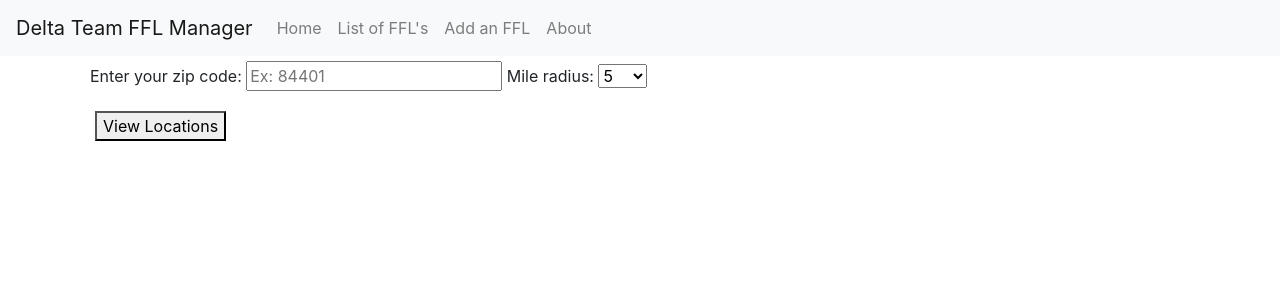
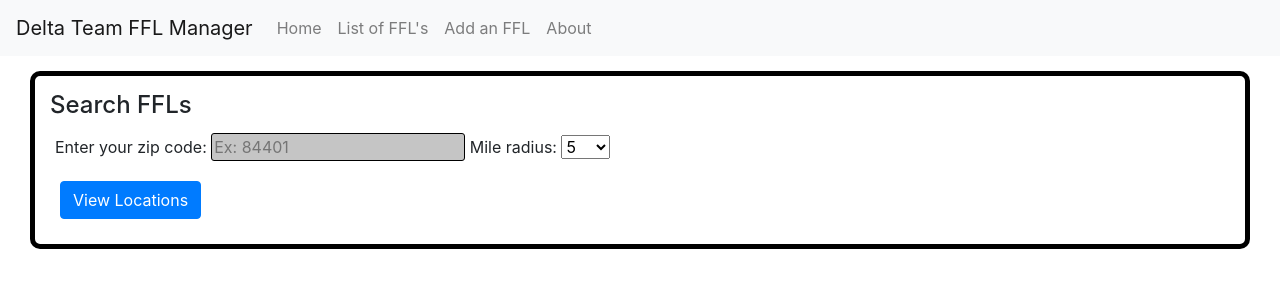
Before and after one commit to danielkhodge/preferred-list-manager, an Angular app: page /ffl-list in a window 1280 px wide. Shown: the top 300 px of the page. Built offline with nearby package versions, Linux system fonts and the light colour scheme.

Commit message:
Saving changes before more major changes

```diff
--- a/src/app/app.component.html
+++ b/src/app/app.component.html
@@ -19,6 +19,6 @@
     </li>
   </ul>
 </nav>
-<div class="container">
+<div class="container-fluid">
   <router-outlet></router-outlet>
 </div>
--- a/src/app/ffl-list/ffl-list.component.css
+++ b/src/app/ffl-list/ffl-list.component.css
@@ -1,8 +1,14 @@
-#color {
-    margin: 10px;
-    background-color: rgb(233, 233, 221);
+.operation {
+    border: 5px solid black;
+    border-radius: 10px;
+    margin: 15px;
+    padding: 15px;
+  }
+
+  input {
+    /* margin: 20px; */
+    background-color: rgb(197, 197, 197);
+    border: 1px solid black;
+    border-radius: 3px;
+    /* max-width: fit-content; */
 }
-
-td {
-    padding: 10px;
-}
--- a/src/app/ffl-list/ffl-list.component.html
+++ b/src/app/ffl-list/ffl-list.component.html
@@ -1,4 +1,6 @@
 <form name="listFFLsForm">
+  <div class="operation">
+    <h4>Search FFLs</h4>
     <div style="padding: 5px; padding-bottom: 10px;">
       Enter your zip code:
       <input type="double" [(ngModel)]="zip" placeholder="Ex: 84401" name="zip"/> Mile
@@ -13,20 +15,31 @@
       </select>
     </div>
     <div>
-    <button style="margin: 10px;" (click)="search()">View Locations</button>
+      <button class="btn btn-primary" style="margin: 10px;" (click)="search()">View Locations</button>
     </div>
-
-  <table *ngIf="arrFfls && arrFfls.length > 0">
+  </div>
+  <div class="table-responsive">
+  <table *ngIf="arrFfls && arrFfls.length > 0" class="table table-hover">
+    <thead class="thead-dark">
+      <tr>
+        <th scope="col">License</th>
+        <th scope="col">Name</th>
+        <th scope="col">Business</th>
+        <th scope="col">Street</th>
+        <th scope="col">City, State Zip</th>
+        <th scope="col">Phone</th>
+        <th>...</th>
+      </tr>
+    </thead>
     <tr *ngFor="let ffl of arrFfls">
-      <td id="color">{{ffl.license_number}}</td>
+      <td>{{ffl.license_number}}</td>
       <td>{{ffl.license_name}}</td>
-      <td id="color">{{ffl.business_name}}</td>
+      <td>{{ffl.business_name}}</td>
       <td>{{ffl.premise_street}}</td>
-      <td id="color">{{ffl.premise_city}}</td>
-      <td>{{ffl.premise_state}}</td>
-      <td id="color">{{ffl.premise_zip_code}}</td>
+      <td>{{ffl.premise_city}}, {{ffl.premise_state}} {{ffl.premise_zip_code}}</td>
       <td>{{ffl.voice_phone}}</td>
       <td><button class="btn btn-primary" (click)= "removeFfl(ffl.license_number)">Remove</button></td>
     </tr>
   </table>
+</div>
 </form>
--- a/src/app/ffl-list/ffl-list.component.ts
+++ b/src/app/ffl-list/ffl-list.component.ts
@@ -12,7 +12,7 @@ export class FflListComponent implements OnInit {
 
   name = 'Ffl';
   zip;
-  radius = "5";
+  radius = '5';
 
   constructor(private http: HttpClient) {}
   arrFfls: string [];
@@ -25,7 +25,7 @@ export class FflListComponent implements OnInit {
           this.arrFfls = data as string[];
         },
         (er: HttpErrorResponse) => {
-          console.log("MESSAGE: " + er);
+          console.log('MESSAGE: ' + er);
         }
       );
 
@@ -34,18 +34,29 @@ export class FflListComponent implements OnInit {
     }
   }
 
+  // public search() {
+  //   console.log(this.zip, this.radius);
+  //   this.http.get('/ffls/').subscribe(
+  //     data => {
+  //       this.arrFfls = data as string[];
+  //     },
+  //     (er: HttpErrorResponse) => {
+  //       console.log('MESSAGE: ' + er);
+  //     }
+  //   );
+  // }
+
   public search() {
     console.log(this.zip, this.radius);
-    this.http.get('/ffls/' + this.zip).subscribe(
+    this.http.get('../../assets/data/ffl-list-test.json').subscribe(
       data => {
         this.arrFfls = data as string[];
       },
       (er: HttpErrorResponse) => {
-        console.log("MESSAGE: " + er);
+        console.log('MESSAGE: ' + er);
       }
     );
   }
-
 
   ngOnInit() {
   }
```
Also changed, not shown: src/app/add-ffl/add-ffl.component.ts (+17 -2 lines). Lines whose indentation alone changed are shown as unchanged.
